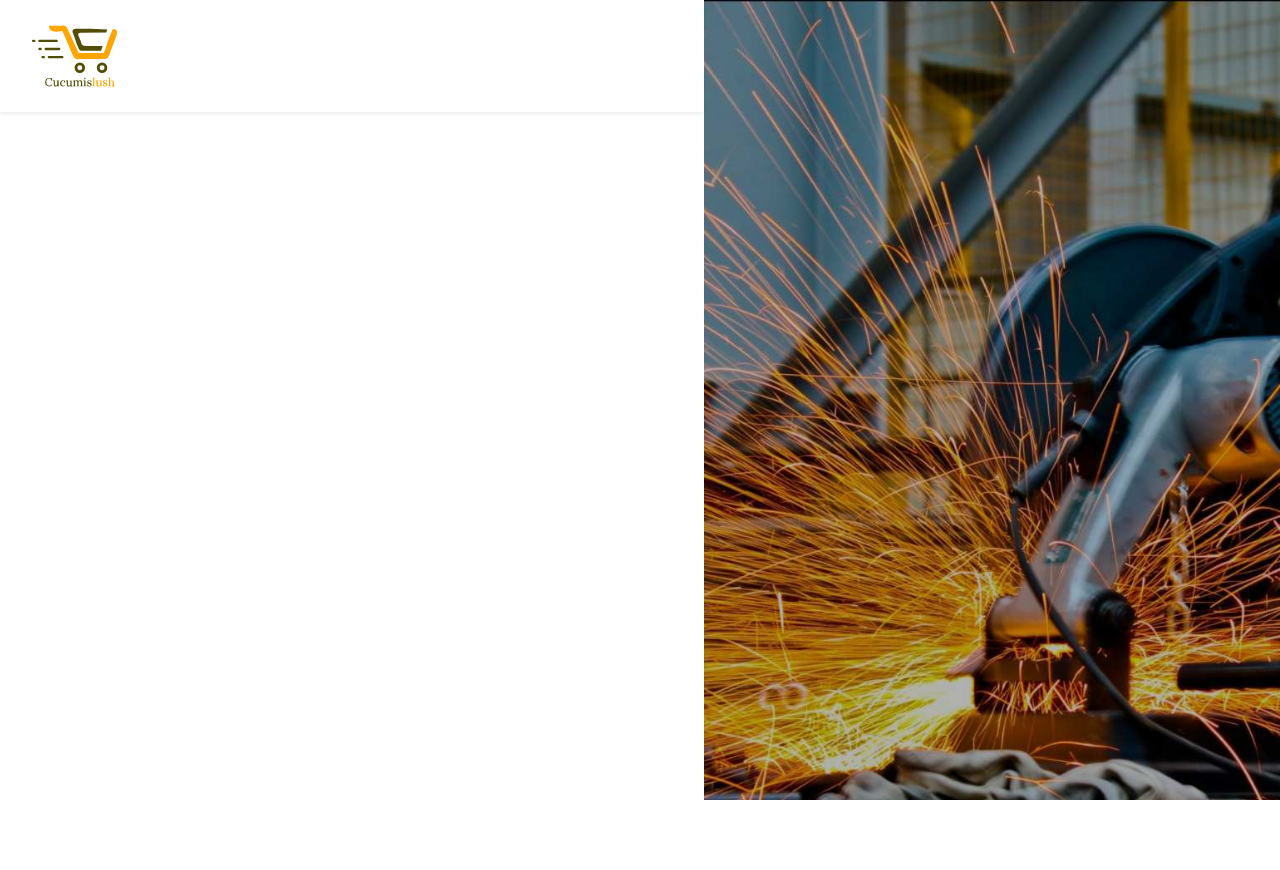
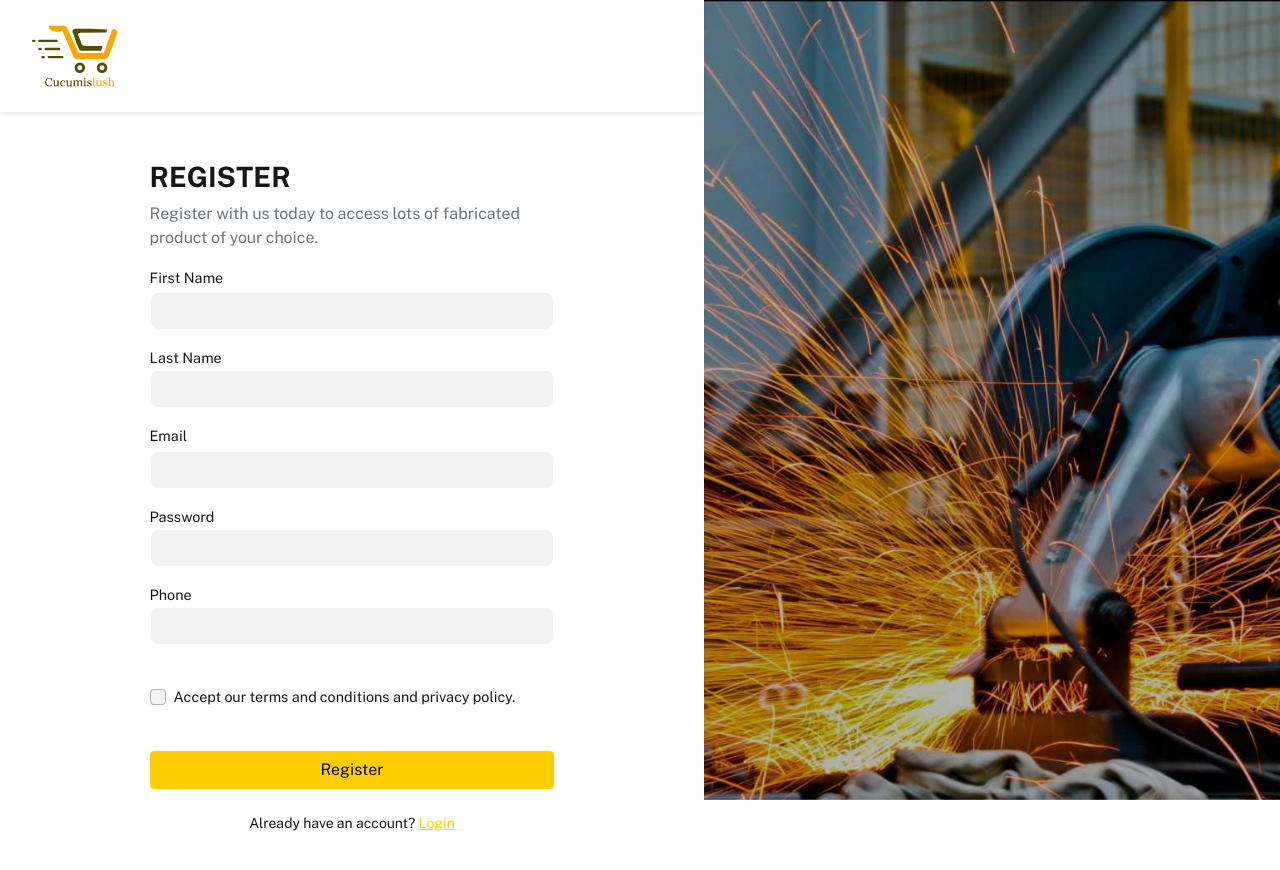
Before and after one commit to AY001A/FAB-SHOP, a React (Create React App) app: page /register in a window 1280 px wide. Shown: the top 870 px of the page. Before the commit the page ends 800 px from the top, so only its background shows below. Built offline with nearby package versions, Linux system fonts and the light colour scheme.

Commit message:
refactor layout

```diff
--- a/src/containers/layout/AuthLayout/AuthLayout.js
+++ b/src/containers/layout/AuthLayout/AuthLayout.js
@@ -1,9 +1,9 @@
-import React from "react";
+import React, { Children } from "react";
 import { Link, Outlet } from "react-router-dom";
 import Logo from "../../../assets/icons/cucumislogo.svg";
 import "./style.scss";
 
-const AuthLayout = () => {
+const AuthLayout = ({ Children }) => {
   return (
     <div className="outer-wrapper">
       <div className="content-wrapper">
@@ -12,9 +12,7 @@ const AuthLayout = () => {
             <img src={Logo} className="nav-logo logo" alt="brand logo" />
           </Link>
         </div>
-        <div className="form-container">
-          <Outlet />
-        </div>
+        <div className="form-container">{Children}</div>
       </div>
       <div className="image-wrapper"></div>
     </div>
```
